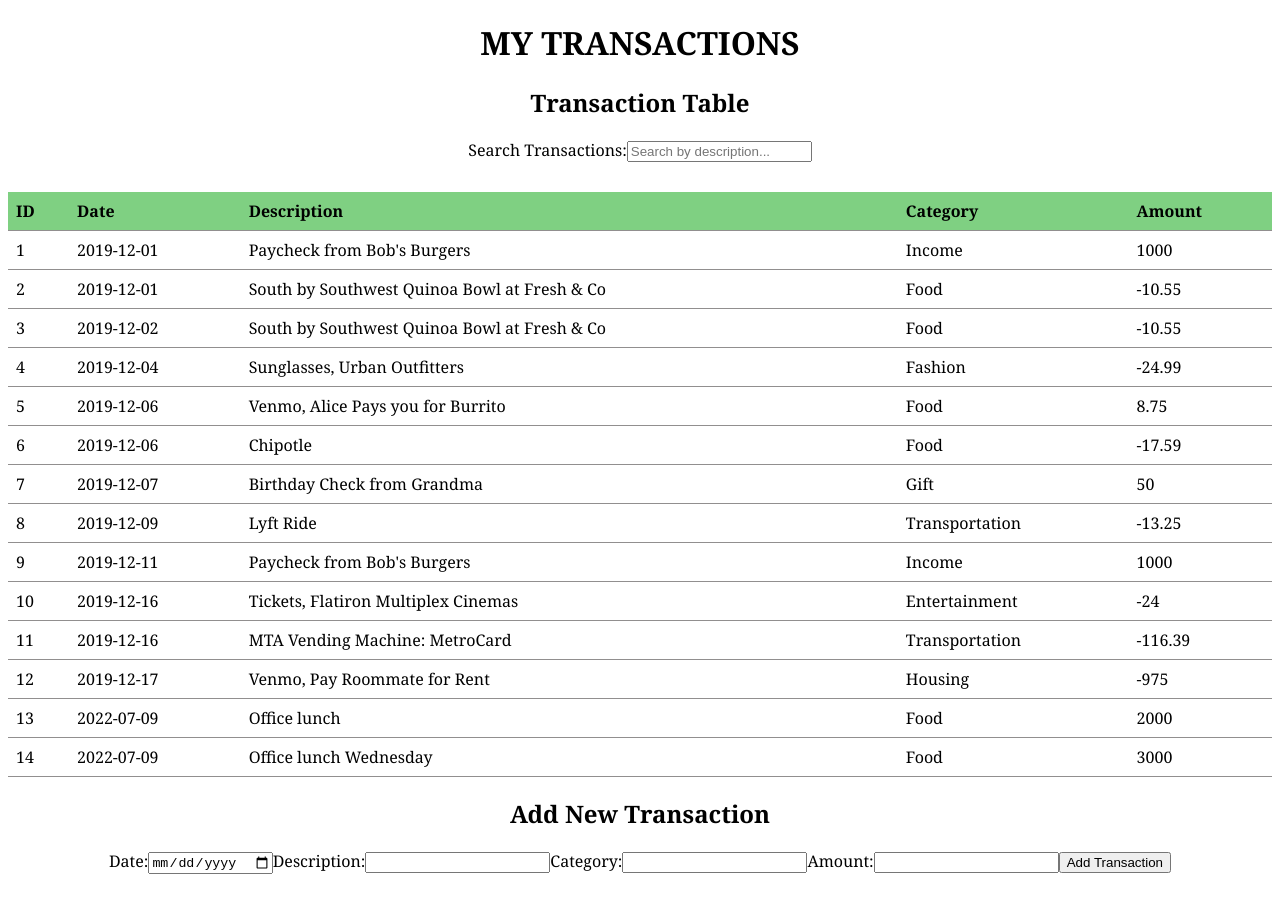
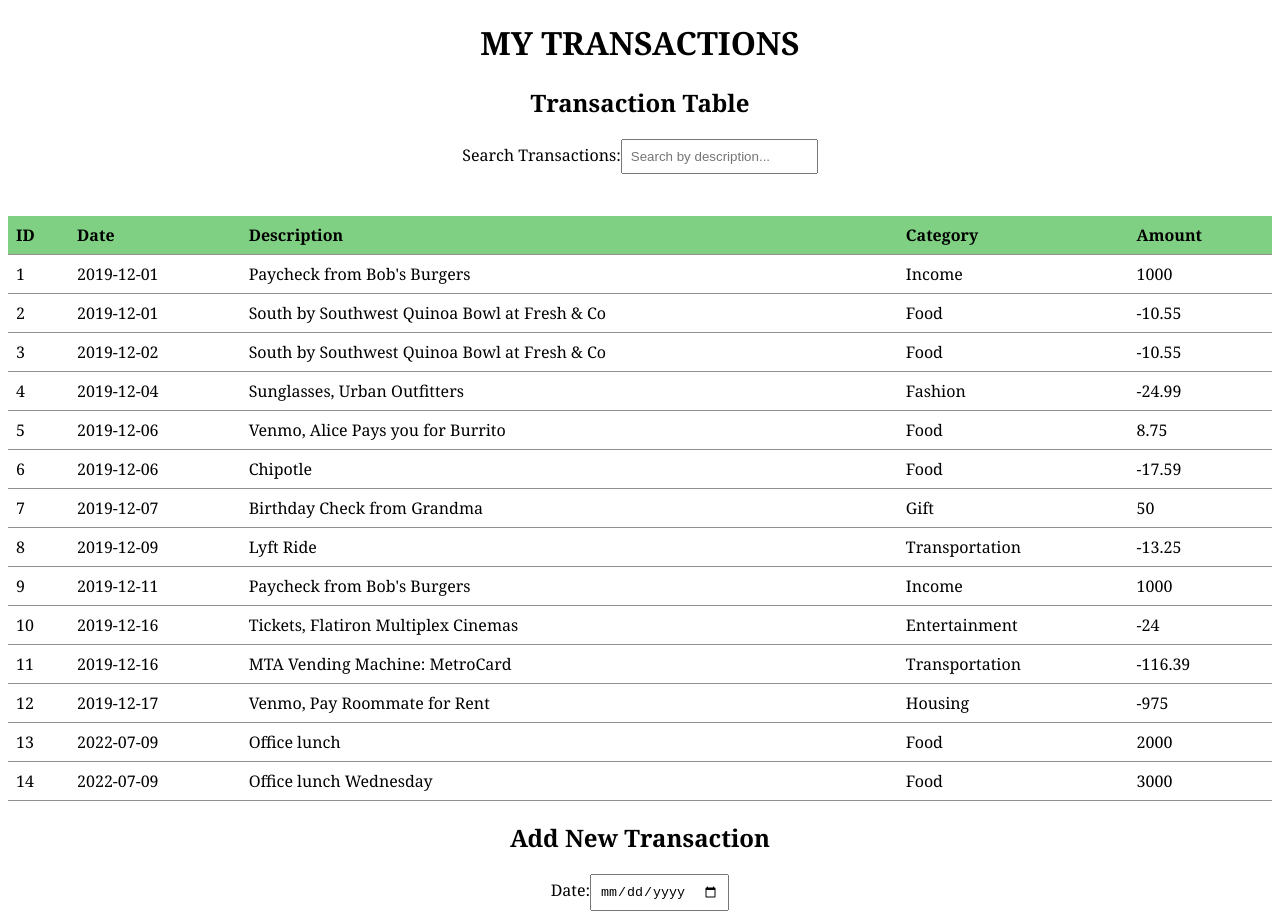
Before and after one commit to christine-M9/Phase-2-week-1-code-challenge, a React (Create React App) app in the folder bank-of-flatiron/: page / in a window 1280 px wide. Shown: the top 921 px of the page. Before the commit the page ends 882 px from the top, so only its background shows below. Built offline with nearby package versions, Linux system fonts and the light colour scheme.

Commit message:
form styling and readme update

```diff
--- a/bank-of-flatiron/src/index.css
+++ b/bank-of-flatiron/src/index.css
@@ -20,3 +20,20 @@
   th {
     background-color: #7fd082;
   }
+  /* add new transaction form styling */
+  form {
+    display: flex;
+    flex-direction: column;
+    margin-top: 20px;
+  }
+
+  input[type="date"],
+  input[type="text"],
+  input[type="number"] {
+  padding: 8px;
+  margin-bottom: 12px;
+ }
+   button {
+    padding: 6px;
+
+  }
```
Also changed, not shown: 1 other file (tests, documents, lock files or other folders).
